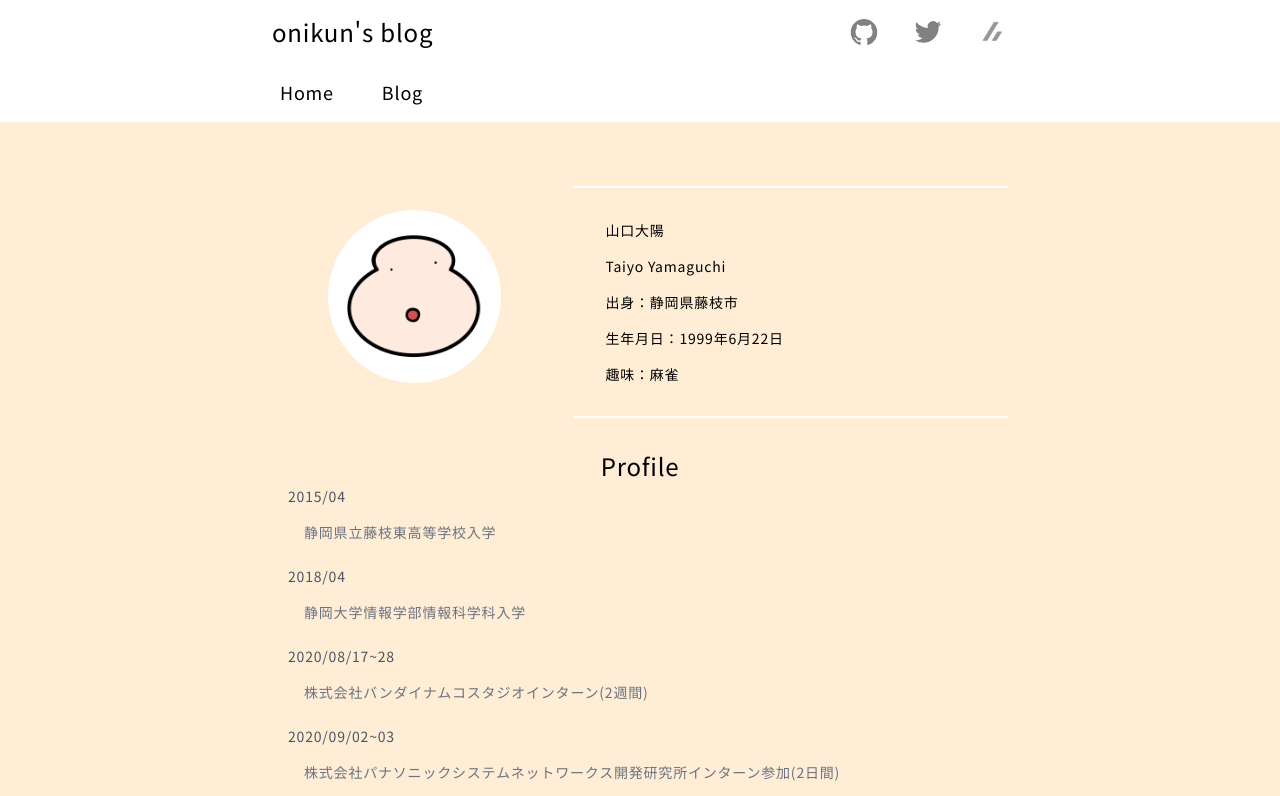
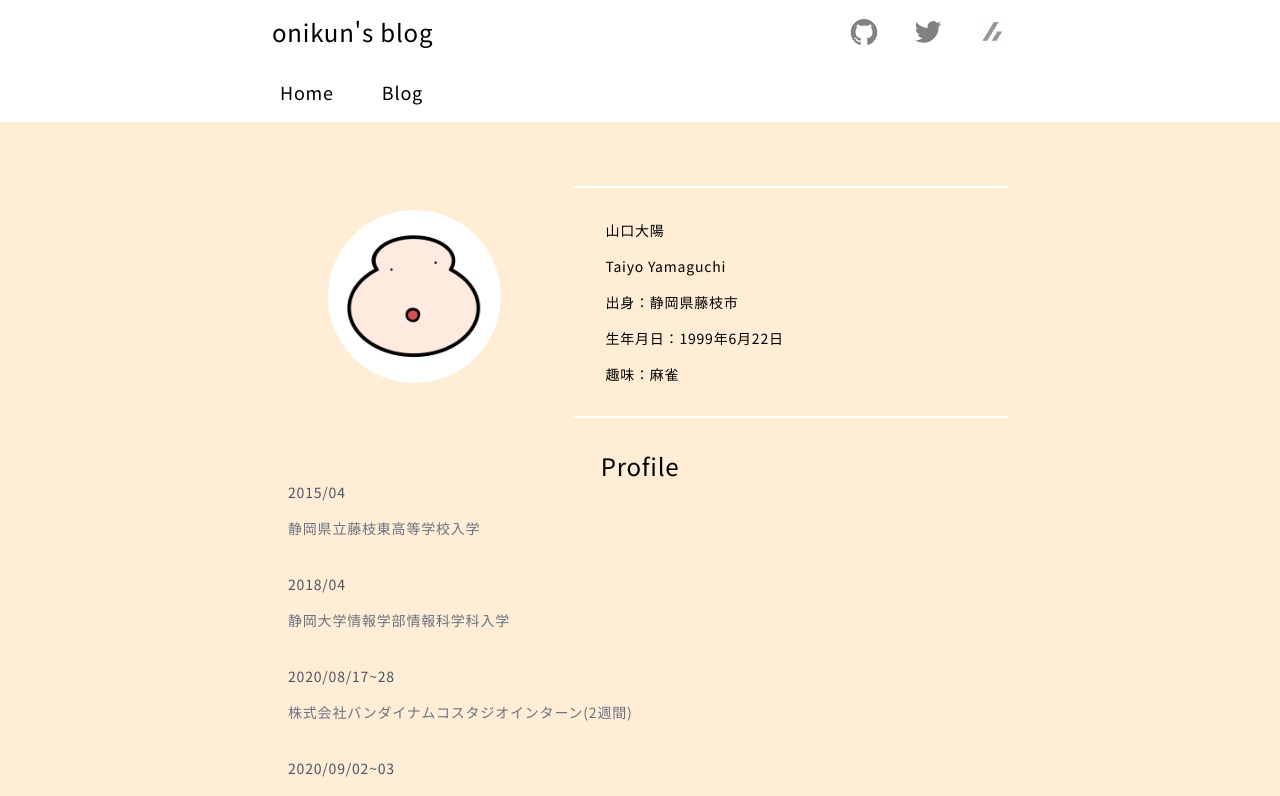
Before and after one commit to onikun94/portfolio, a Next.js app: page / in a window 1280 px wide. Shown: the top 796 px of the page. Built offline with nearby package versions, Linux system fonts and the light colour scheme.

Commit message:
change margin

```diff
--- a/src/components/blog/Chapter.tsx
+++ b/src/components/blog/Chapter.tsx
@@ -8,7 +8,7 @@ type ChapterPropsType = {
 
 export const Chapter: React.VFC<ChapterPropsType> = ({ chapImg, chapTitle }) => {
   return (
-    <div className="text-center">
+    <div className="text-center mb-8">
       <Image src={chapImg} width={128} height={128} alt={chapImg} />
       <h1 className="text-center">{chapTitle}</h1>
     </div>
--- a/src/components/profile/Career.tsx
+++ b/src/components/profile/Career.tsx
@@ -8,8 +8,8 @@ type CareerPageProps = {
 const Career: VFC<CareerPageProps> = (props) => {
   return (
     <div className="pb-1 mx-8 ">
-      <p className="my-1 text-sm text-gray-600">{props.date}</p>
-      <p className=" m-4 font-sanjp text-sm">{props.contents}</p>
+      <p className=" my-0 text-sm text-gray-600">{props.date}</p>
+      <p className=" mt-4 font-sanjp text-sm">{props.contents}</p>
     </div>
   );
 };
```
